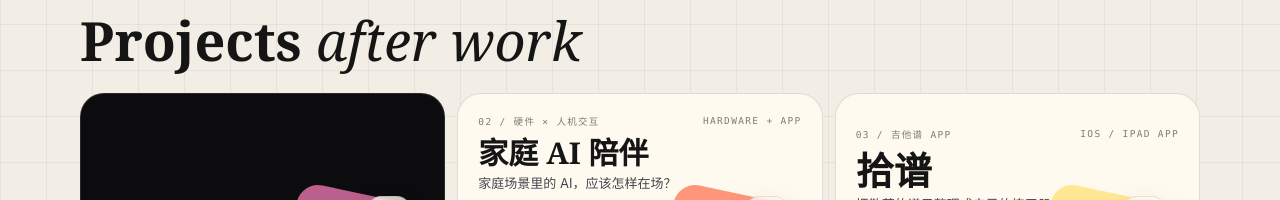
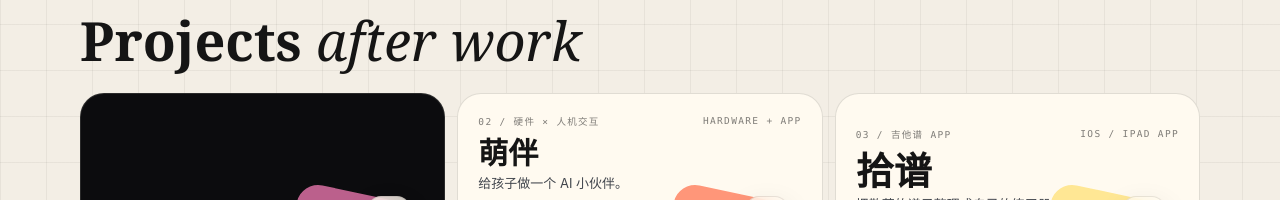
Before and after one commit to jiejoe/jiejoe.github.io, a plain HTML site: page index.html in a window 1280 px wide. Shown: the part 3263-3463 px from the top of the page. Drawn offline with Linux system fonts and the light colour scheme; a web font is replaced by a local one.

Commit message:
Rename companion project

```diff
--- a/index.html
+++ b/index.html
@@ -1277,14 +1277,14 @@ const PROJECTS = [
   },
   {
     id: 'companion',
-    title: '家庭 AI 陪伴',
+    title: '萌伴',
     tag: '硬件 × 人机交互',
     cat: 'Hardware + App · Family Scenario',
     cover: 'companion-app.png',
     logo: 'assets/icons/icon-companion.png',
     size: 'span-phone',
     frame: 'phone',
-    one: '家庭场景里的 AI，应该怎样在场？',
+    one: '给孩子做一个 AI 小伙伴。',
     desc: 'AI 陪伴硬件原型 + 配套 App：语音通话、互动表情、成长记录。这个实践不是 Selected Work，而是观察家庭场景里，AI 如何通过声音、表情和硬件动作形成更自然的人机交互。',
     chips: ['Raspberry Pi', 'OpenClaw', '火山语音', 'LLM 记忆提取'],
     gallery: [
@@ -1430,7 +1430,7 @@ function projectPreview(p) {
   }
   if (p.id === 'companion') {
     return `<span class="tile-preview overlap-preview">
-      ${deviceMarkup('phone', 'companion-app.png', '家庭 AI 陪伴 App')}
+      ${deviceMarkup('phone', 'companion-app.png', '萌伴 App')}
       ${deviceMarkup('phone', 'companion-call.png', 'AI 陪伴通话')}
     </span>`;
   }
```
Also changed, not shown: v7-jackie.html (+3 -3 lines).
